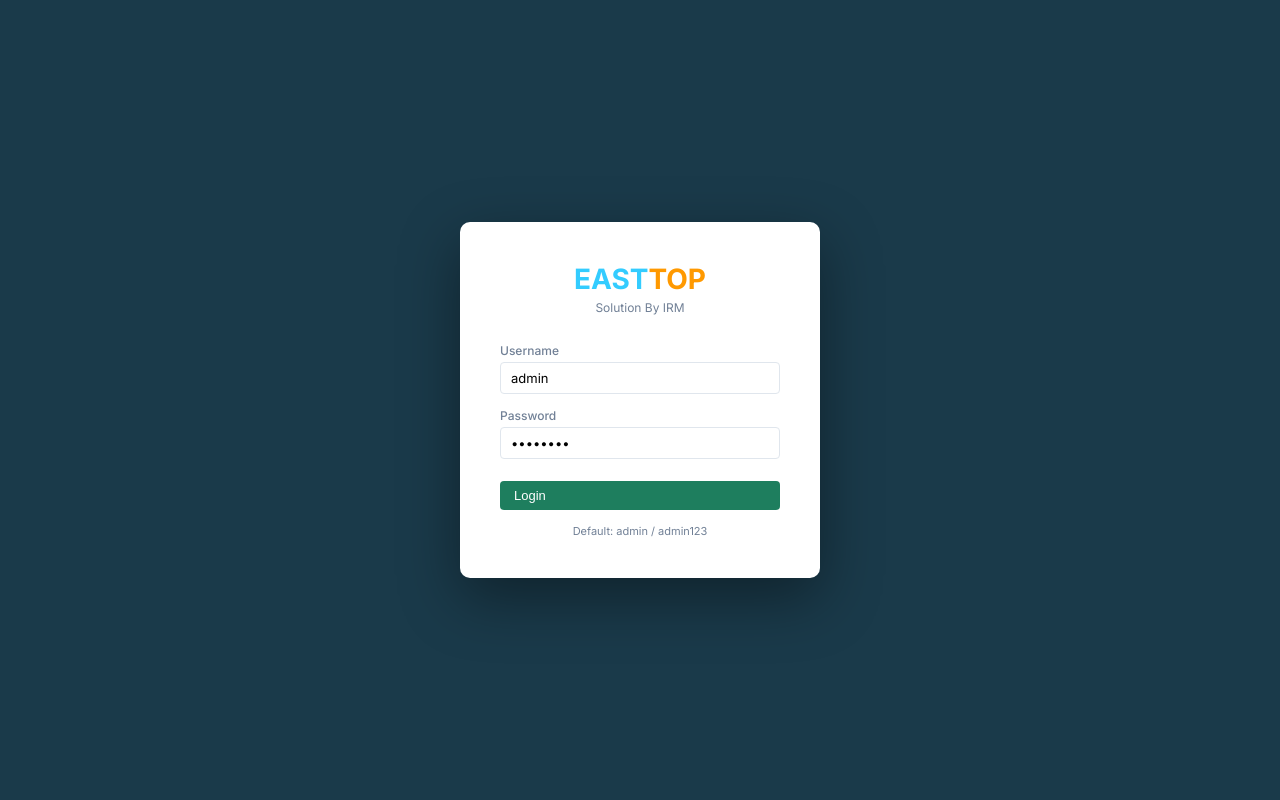
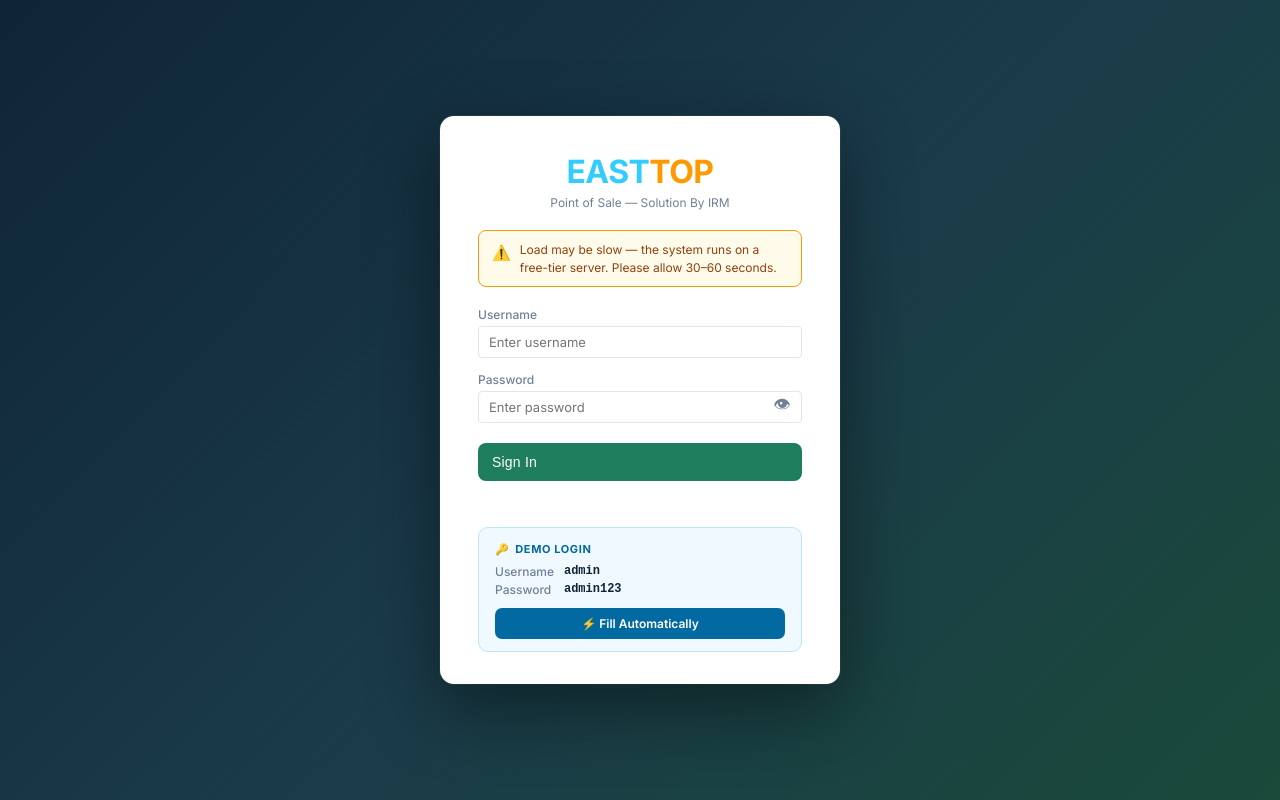
Before and after one commit to IT24100052/EastTop-POS, a website built with webpack: page frontend/public/index.html in a window 1280 px wide. Built offline with nearby package versions, Linux system fonts and the light colour scheme.

Commit message:
Improve EastTop login page

```diff
--- a/frontend/public/index.html
+++ b/frontend/public/index.html
@@ -1030,30 +1030,33 @@
     #login-screen {
       position: fixed;
       inset: 0;
-      background: var(--primary);
+      background: linear-gradient(135deg, var(--primary-dark) 0%, var(--primary) 50%, #1a4a3a 100%);
       display: flex;
       align-items: center;
       justify-content: center;
       z-index: 9999;
+      padding: 16px;
     }
 
     .login-card {
       background: #fff;
-      border-radius: 10px;
-      padding: 40px;
-      width: 360px;
-      box-shadow: 0 20px 60px rgba(0, 0, 0, 0.4);
+      border-radius: 14px;
+      padding: 36px 38px 32px;
+      width: 100%;
+      max-width: 400px;
+      box-shadow: 0 24px 72px rgba(0, 0, 0, 0.45), 0 0 0 1px rgba(255,255,255,0.06);
     }
 
     .login-logo {
       text-align: center;
-      margin-bottom: 28px;
+      margin-bottom: 20px;
     }
 
     .login-logo h1 {
-      font-size: 28px;
+      font-size: 32px;
       font-weight: 800;
       color: var(--east-color);
+      letter-spacing: -0.5px;
     }
 
     .login-logo h1 span {
@@ -1066,13 +1069,84 @@
       margin-top: 4px;
     }
 
+    /* Performance notice banner */
+    .login-perf-notice {
+      display: flex;
+      align-items: flex-start;
+      gap: 9px;
+      background: #fffbeb;
+      border: 1px solid #f59e0b;
+      border-radius: 8px;
+      padding: 10px 13px;
+      margin-bottom: 20px;
+      font-size: 12px;
+      color: #92400e;
+      line-height: 1.45;
+    }
+
+    .login-perf-notice .perf-icon {
+      font-size: 15px;
+      flex-shrink: 0;
+      margin-top: 1px;
+    }
+
     .login-card .form-group {
       margin-bottom: 14px;
     }
 
+    /* Password field wrapper for eye-toggle */
+    .login-pass-wrap {
+      position: relative;
+      display: flex;
+      align-items: center;
+    }
+
+    .login-pass-wrap .form-control {
+      padding-right: 42px;
+      width: 100%;
+    }
+
+    .login-eye-btn {
+      position: absolute;
+      right: 0;
+      top: 0;
+      bottom: 0;
+      width: 40px;
+      display: flex;
+      align-items: center;
+      justify-content: center;
+      background: none;
+      border: none;
+      cursor: pointer;
+      color: var(--text-light);
+      font-size: 17px;
+      padding: 0;
+      border-radius: 0 4px 4px 0;
+      transition: color .15s;
+      -webkit-tap-highlight-color: transparent;
+    }
+
+    .login-eye-btn:hover {
+      color: var(--accent);
+    }
+
+    .login-eye-btn:focus-visible {
+      outline: 2px solid var(--accent);
+      outline-offset: -2px;
+    }
+
     .login-btn {
       width: 100%;
-      margin-top: 8px;
+      margin-top: 6px;
+      padding: 11px 14px;
+      font-size: 14px;
+      border-radius: 8px;
+      letter-spacing: 0.2px;
+      transition: background .18s, transform .1s;
+    }
+
+    .login-btn:active {
+      transform: scale(0.98);
     }
 
     .login-error {
@@ -1080,6 +1154,83 @@
       font-size: 12px;
       text-align: center;
       margin-top: 8px;
+      min-height: 18px;
+    }
+
+    /* Demo credentials box */
+    .login-demo-box {
+      margin-top: 20px;
+      background: #f0f9ff;
+      border: 1px solid #bae6fd;
+      border-radius: 10px;
+      padding: 14px 16px 12px;
+    }
+
+    .login-demo-title {
+      font-size: 11px;
+      font-weight: 700;
+      color: #0369a1;
+      text-transform: uppercase;
+      letter-spacing: 0.6px;
+      margin-bottom: 8px;
+      display: flex;
+      align-items: center;
+      gap: 6px;
+    }
+
+    .login-demo-creds {
+      display: grid;
+      grid-template-columns: auto 1fr;
+      gap: 3px 10px;
+      font-size: 12px;
+      color: #374151;
+      margin-bottom: 11px;
+    }
+
+    .login-demo-creds .cred-label {
+      color: var(--text-light);
+      font-weight: 500;
+    }
+
+    .login-demo-creds .cred-val {
+      font-family: 'Courier New', monospace;
+      font-weight: 700;
+      color: #0f2535;
+    }
+
+    .login-fill-btn {
+      width: 100%;
+      background: #0369a1;
+      color: #fff;
+      border: none;
+      border-radius: 7px;
+      padding: 8px 14px;
+      font-size: 12px;
+      font-weight: 600;
+      cursor: pointer;
+      transition: background .18s, transform .1s;
+      font-family: inherit;
+      display: flex;
+      align-items: center;
+      justify-content: center;
+      gap: 6px;
+    }
+
+    .login-fill-btn:hover {
+      background: #0284c7;
+    }
+
+    .login-fill-btn:active {
+      transform: scale(0.98);
+    }
+
+    @media (max-width: 480px) {
+      .login-card {
+        padding: 28px 22px 24px;
+      }
+      .login-logo h1 {
+        font-size: 28px;
+      }
     }
 
     /* FOOTER */
@@ -1215,23 +1366,84 @@
   <!-- LOGIN -->
   <div id="login-screen">
     <div class="login-card">
+
+      <!-- Branding -->
       <div class="login-logo">
         <h1>EAST<span>TOP</span></h1>
-        <p>Solution By IRM</p>
+        <p>Point of Sale &mdash; Solution By IRM</p>
       </div>
+
+      <!-- Performance notice -->
+      <div class="login-perf-notice" role="status" aria-live="polite">
+        <span class="perf-icon">⚠️</span>
+        <span>Load may be slow &mdash; the system runs on a free-tier server. Please allow 30&ndash;60 seconds.</span>
+      </div>
+
+      <!-- Username -->
       <div class="form-group">
-        <label class="form-label">Username</label>
-        <input id="login-user" class="form-control" type="text" placeholder="Enter username" value="admin" />
+        <label class="form-label" for="login-user">Username</label>
+        <input id="login-user" class="form-control" type="text" placeholder="Enter username" autocomplete="username" />
       </div>
+
+      <!-- Password with eye toggle -->
       <div class="form-group">
-        <label class="form-label">Password</label>
-        <input id="login-pass" class="form-control" type="password" placeholder="Enter password" value="admin123" />
+        <label class="form-label" for="login-pass">Password</label>
+        <div class="login-pass-wrap">
+          <input id="login-pass" class="form-control" type="password" placeholder="Enter password" autocomplete="current-password" />
+          <button
+            id="login-eye-toggle"
+            class="login-eye-btn"
+            type="button"
+            aria-label="Show password"
+            onclick="(function(){
+              var inp = document.getElementById('login-pass');
+              var btn = document.getElementById('login-eye-toggle');
+              if (inp.type === 'password') {
+                inp.type = 'text';
+                btn.textContent = '🙈';
+                btn.setAttribute('aria-label', 'Hide password');
+              } else {
+                inp.type = 'password';
+                btn.textContent = '👁';
+                btn.setAttribute('aria-label', 'Show password');
+              }
+            })()"
+          >👁</button>
+        </div>
       </div>
-      <button class="btn btn-primary login-btn" onclick="doLogin()">Login</button>
-      <div id="login-error" class="login-error"></div>
-      <div style="margin-top:14px;font-size:11px;color:var(--text-light);text-align:center;">
-        Default: admin / admin123
+
+      <!-- Sign In button -->
+      <button class="btn btn-primary login-btn" id="login-submit-btn" onclick="doLogin()">Sign In</button>
+
+      <!-- Error message -->
+      <div id="login-error" class="login-error" role="alert" aria-live="assertive"></div>
+
+      <!-- Demo credentials box -->
+      <div class="login-demo-box" id="login-demo-box">
+        <div class="login-demo-title">
+          <span>🔑</span> Demo Login
+        </div>
+        <div class="login-demo-creds">
+          <span class="cred-label">Username</span>
+          <span class="cred-val">admin</span>
+          <span class="cred-label">Password</span>
+          <span class="cred-val">admin123</span>
+        </div>
+        <button
+          id="login-fill-btn"
+          class="login-fill-btn"
+          type="button"
+          onclick="(function(){
+            document.getElementById('login-user').value = 'admin';
+            document.getElementById('login-pass').value = 'admin123';
+            document.getElementById('login-pass').type = 'password';
+            document.getElementById('login-eye-toggle').textContent = '👁';
+            document.getElementById('login-eye-toggle').setAttribute('aria-label', 'Show password');
+            document.getElementById('login-user').focus();
+          })()"
+        >⚡ Fill Automatically</button>
       </div>
+
     </div>
   </div>
 
```
